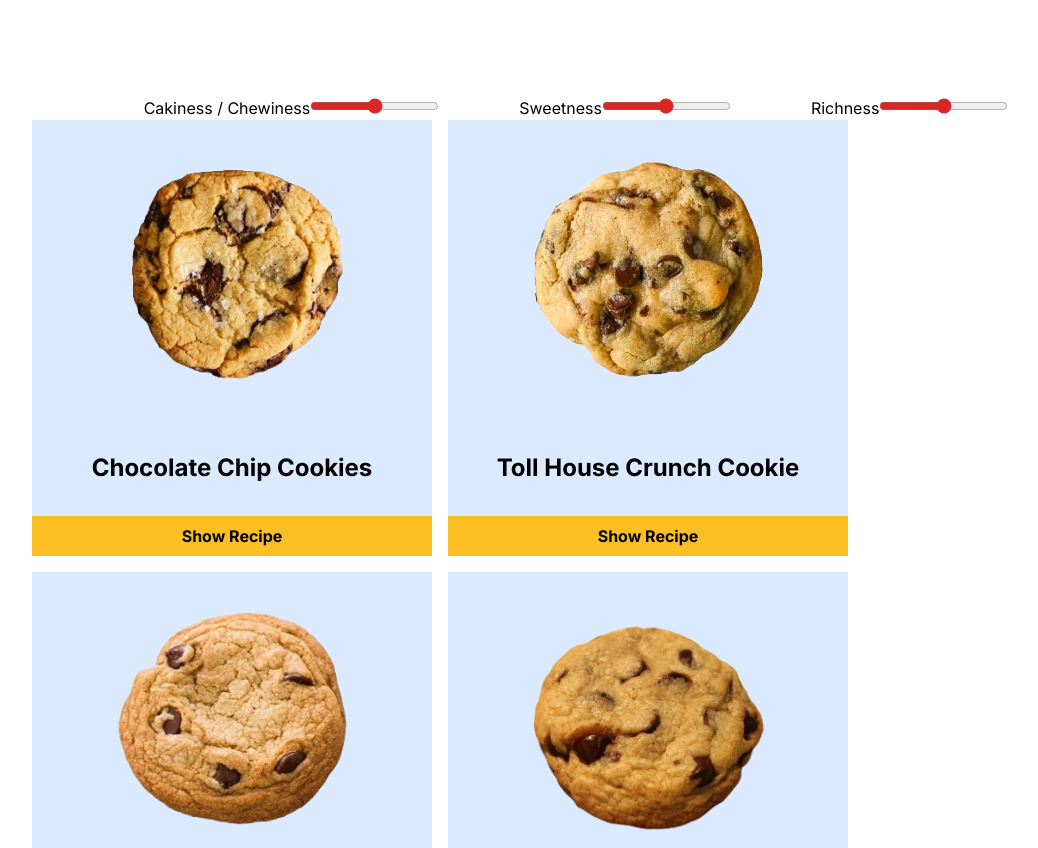
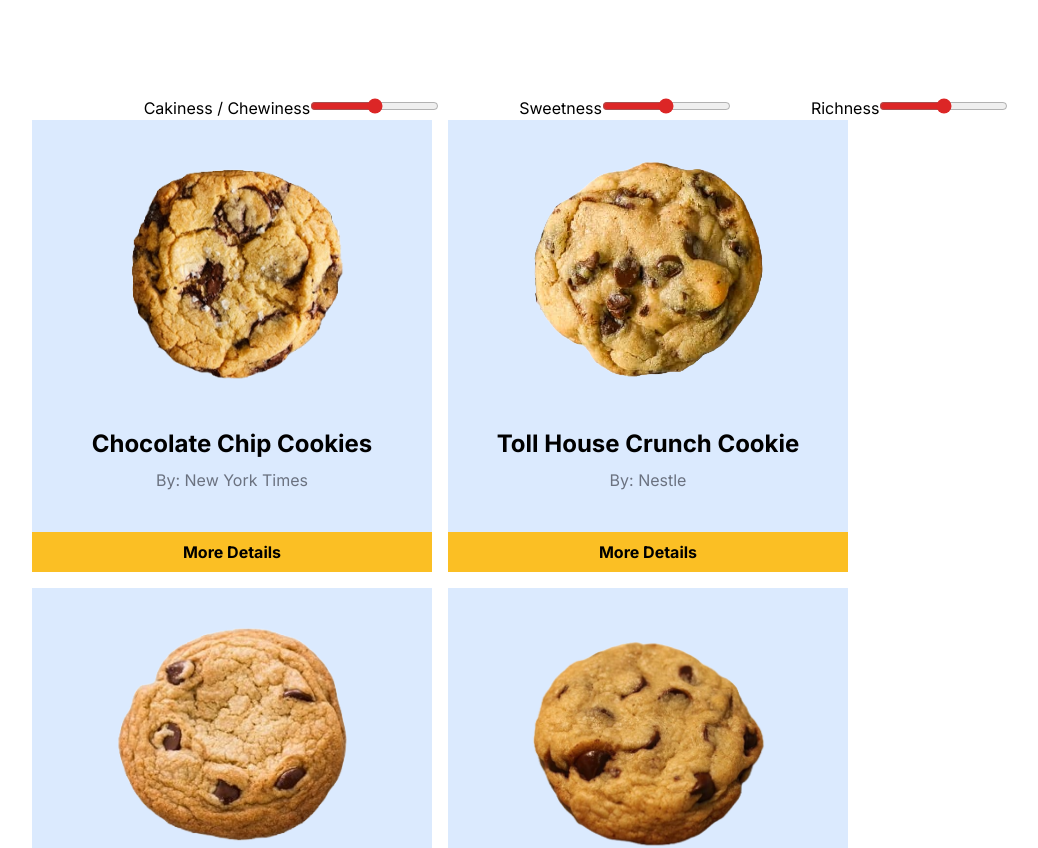
Before and after one commit to NoahR02/cookies-only, a Next.js app: page / in a window 1280 px wide. Shown: the top 848 px of the page, without its empty margins (64-1102 px from the left). Built offline with nearby package versions, Linux system fonts and the light colour scheme.

Commit message:
Add single cookie page and organize structs into TS interfaces

```diff
--- /dev/null
+++ b/src/app/cookies/[...slug]/page.tsx
@@ -0,0 +1,129 @@
+import {notFound} from "next/navigation";
+import {get_recipes, Recipe, RecipeMetrics} from "@/cookie_utils"
+
+interface TableProps {
+    label: string,
+    amount: number | undefined,
+    measurement?: string
+}
+
+const TableRow = ({label, amount, measurement = "g"}: TableProps) => {
+    if((typeof(amount) == "number" && amount == 0) || !amount) {
+        return null;
+    }
+
+    return(
+    <tr>
+        <td>
+            {label}
+        </td>
+        <td>
+            {amount}{measurement}
+        </td>
+    </tr>
+    );
+
+}
+
+export default function Page({params}: { params: { slug: string } }) {
+    if (params.slug.length != 2) {
+        notFound();
+    }
+    const source_name: string = decodeURI(params.slug[0]);
+    const recipe_name: string = decodeURI(params.slug[1]);
+
+    let cookies = get_recipes();
+
+    let recipe: Recipe | undefined;
+    for (let i: number = 0; i < cookies.length; ++i) {
+        let current_recipe = cookies[i];
+        if(current_recipe.recipe_name == recipe_name && current_recipe.source_name == source_name) {
+            recipe = current_recipe;
+            break;
+        }
+    }
+
+    if(!recipe) {
+        notFound();
+    }
+    let cake_flour = recipe.cake_flour ?? 0;
+    let bread_flour = recipe.bread_flour ?? 0;
+    let all_purpose_flour = recipe.all_purpose_flour ?? 0;
+    let light_brown_sugar = recipe.light_brown_sugar ?? 0;
+    let dark_brown_sugar = recipe.dark_brown_sugar ?? 0;
+    let white_sugar = recipe.white_sugar ?? 0;
+    let baking_soda = recipe.baking_soda ?? 0;
+    let baking_powder = recipe.baking_powder ?? 0;
+    let eggs = recipe.eggs ?? 0;
+    let egg_yolks = recipe.egg_yolks ?? 0;
+    let milk = recipe.milk ?? 0;
+    let butter = recipe.butter ?? 0;
+    let browned_butter = recipe.brown_butter ?? 0;
+
+    const total_flour = cake_flour + bread_flour + all_purpose_flour;
+    const total_sugar = light_brown_sugar + dark_brown_sugar + white_sugar;
+    const total_leavening = baking_soda + baking_powder;
+    const total_protein = (bread_flour * 0.127) + (all_purpose_flour * 0.117) + (cake_flour * 0.1) + (eggs * 0.12) + (egg_yolks * 0.15882) + (milk * 0.03333);
+    const total_fat = (butter * 0.8) + (egg_yolks * 0.26471) +  (milk * 0.03333) + (browned_butter * 0.8);
+
+    const recipe_metrics: RecipeMetrics = {
+        total_flour: total_flour,
+        total_sugar: total_sugar,
+        total_leavening: total_leavening,
+        total_protein: total_protein,
+        total_fat: total_fat
+    }
+
+    return (
+        <>
+            <main className="flex min-h-screen flex-col items-center justify-between p-24 md:container ml-auto mr-auto">
+                <div>
+                    <div className="header flex flex-col place-items-center">
+                        <img className={"p-8 w-[300px] h-[300px]"} src={`/${recipe.image_name}`} alt={""}/>
+                        <a target="_blank" className="p-2 pl-8 pr-8 font-bold text-2xl text-center"
+                           href={recipe.source}>{recipe.recipe_name}</a>
+                        <div className="mb-10 text-gray-500 text-center">By: {recipe.source_name}</div>
+                    </div>
+
+                    <table className="table-auto w-[100%]">
+                        <thead>
+                            <tr>
+                                <th className="border-b-2 border-black">Ingredient Name:</th>
+                                <th className="border-b-2 border-black">Amount</th>
+                                <th className="border-b-2 border-black min-w-1">Bakers %</th>
+                            </tr>
+                        </thead>
+                        <tbody>
+                            <TableRow label="Cake Flour" amount={recipe.cake_flour} />
+                            <TableRow label="All Purpose Flour" amount={recipe.all_purpose_flour} />
+                            <TableRow label="Bread Flour" amount={recipe.bread_flour} />
+                            <TableRow label="Baking Soda" amount={recipe.baking_soda} />
+                            <TableRow label="Baking Powder" amount={recipe.baking_powder} />
+                            <TableRow label="Butter" amount={recipe.butter} />
+                            <TableRow label="Brown Butter" amount={recipe.brown_butter} />
+                            <TableRow label="White Sugar" amount={recipe.white_sugar} />
+                            <TableRow label="Light Brown Sugar" amount={recipe.light_brown_sugar} />
+                            <TableRow label="Dark Brown Sugar" amount={recipe.dark_brown_sugar} />
+                            <TableRow label="Eggs" amount={recipe.eggs} />
+                            <TableRow label="Egg Yolks" amount={recipe.egg_yolks} />
+                            <TableRow label="Vanilla Extract" amount={recipe.vanilla_extract} />
+                            <TableRow label={`Salt(${recipe.salt_size})`} amount={recipe.salt} />
+                            <TableRow label="Chocolate" amount={recipe.chocolate} />
+                            <TableRow label="Cookie Size" amount={recipe.cookie_size} />
+                            <TableRow label="Min Bake Time" amount={recipe.min_bake_time} measurement={" minutes"} />
+                            <TableRow label="Max Bake Time" amount={recipe.max_bake_time} measurement={" minutes"} />
+                            <TableRow label="Bake Temp" amount={recipe.bake_temp} measurement={" ℉"} />
+                            <TableRow label="Ice" amount={recipe.ice} />
+                            <TableRow label="Milk" amount={recipe.milk} />
+                            <TableRow label="Corn Starch" amount={recipe.corn_starch} />
+                        </tbody>
+                    </table>
+                </div>
+            </main>
+            <footer className="ml-auto w-[100%] flex bg-gray-100 place-content-center pt-1 pb-1 pr-2">
+                <a href="mailto:noahreppert95@gmail.com"><span
+                    className="font-bold">Email:</span> noahreppert95@gmail.com</a>
+            </footer>
+        </>
+    )
+}
--- a/src/app/globals.css
+++ b/src/app/globals.css
@@ -9,3 +9,7 @@ img {
     max-height: 100%;
     object-fit: cover;
 }
+
+.recipe-table tr {
+    width: 100%;
+}
--- a/src/app/page.tsx
+++ b/src/app/page.tsx
@@ -1,17 +1,16 @@
-import cookies from "../../public/cookies.json"
+import {get_recipes} from "@/cookie_utils";
 
 function CookieRecipe({recipe}) {
     return (<div className="bg-blue-100 basis-1/3-gap-4 min-w-[400px] min-h-72 flex items-center flex-col justify-center">
         <img className={"p-8 w-[300px] h-[300px]"} src={recipe.image_name ?? ""} alt={""} />
-        <a target="_blank" className="p-8 font-bold text-2xl text-center" href={recipe.source}>{recipe.recipe_name}</a>
-        <div className="w-[100%] bg-amber-400 mt-auto text-center font-bold p-2">Show Recipe</div>
+        <a target="_blank" className="p-2 pl-8 pr-8 font-bold text-2xl text-center" href={recipe.source}>{recipe.recipe_name}</a>
+        <div className="mb-10 text-gray-500">By: {recipe.source_name}</div>
+        <div className="mt-auto w-[100%] bg-amber-400 mt-auto text-center font-bold p-2"><a href={`/cookies/${recipe.source_name}/${recipe.recipe_name}`}>More Details</a></div>
     </div>);
 }
 
 export default function Home() {
-
-  console.log(cookies);
-
+    let cookies = get_recipes();
   return (
       <>
 
@@ -34,12 +33,12 @@ export default function Home() {
 
               <div className="cookie-container flex flex-wrap gap-4">
 
-                  {cookies.recipes.map((recipe, index) => {
+                  {cookies.map((recipe, index) => {
                       return <CookieRecipe key={`cookie-recipe-${index}`} recipe={recipe}/>
                   })}
               </div>
           </main>
-          <footer className="ml-auto w-[100%] flex bg-gray-200 place-content-center pt-1 pb-1 pr-2">
+          <footer className="ml-auto w-[100%] flex bg-gray-100 place-content-center pt-1 pb-1 pr-2">
               <a href="mailto:noahreppert95@gmail.com"><span className="font-bold">Email:</span> noahreppert95@gmail.com</a>
           </footer>
       </>
--- /dev/null
+++ b/src/cookie_utils.ts
@@ -0,0 +1,85 @@
+import cookies from "../public/cookies.json"
+
+export interface Recipe {
+    source: string,
+    source_name: string,
+    image_name: string,
+    recipe_name: string,
+    cake_flour: number
+    all_purpose_flour: number,
+    bread_flour: 0,
+    baking_soda: number,
+    baking_powder: number,
+    ice: number,
+    milk: number,
+    butter: number,
+    brown_butter: number,
+    white_sugar: number,
+    corn_starch: number,
+    light_brown_sugar: number,
+    dark_brown_sugar: number,
+    eggs: number,
+    egg_yolks: number,
+    vanilla_extract: number,
+    salt: number,
+    salt_size: string,
+    chocolate: number,
+    cookie_size: 55.000,
+    min_bake_time: number,
+    max_bake_time: number,
+    bake_temp: number,
+    metrics?: RecipeMetrics
+}
+
+export interface RecipeMetrics {
+    total_flour: number,
+    total_sugar: number,
+    total_leavening: number,
+    total_protein: number,
+    total_fat: number
+}
+
+export function get_recipes(): Recipe[] {
+    let recipes: Recipe[] = [];
+
+    for(let recipe in cookies.recipes) {
+        let parsed_recipe: Recipe = JSON.parse(JSON.stringify(cookies.recipes[recipe]));
+        if(!parsed_recipe.ice) {
+            parsed_recipe.ice = 0;
+        }
+        if(!parsed_recipe.milk) {
+            parsed_recipe.milk = 0;
+        }
+        if(!parsed_recipe.cake_flour) {
+            parsed_recipe.cake_flour = 0;
+        }
+        if(!parsed_recipe.bread_flour) {
+            parsed_recipe.bread_flour = 0;
+        }
+        if(!parsed_recipe.all_purpose_flour) {
+            parsed_recipe.all_purpose_flour = 0;
+        }
+        if(!parsed_recipe.light_brown_sugar) {
+            parsed_recipe.light_brown_sugar = 0;
+        }
+        if(!parsed_recipe.dark_brown_sugar) {
+            parsed_recipe.dark_brown_sugar = 0;
+        }
+        if(!parsed_recipe.white_sugar) {
+            parsed_recipe.white_sugar = 0;
+        }
+        if(!parsed_recipe.corn_starch) {
+            parsed_recipe.corn_starch = 0;
+        }
+        if(!parsed_recipe.salt) {
+            parsed_recipe.salt = 0;
+        }
+        if(!parsed_recipe.salt_size) {
+            parsed_recipe.salt_size = "";
+        }
+
+        recipes.push(parsed_recipe);
+    }
+
+    return recipes;
+}
```
